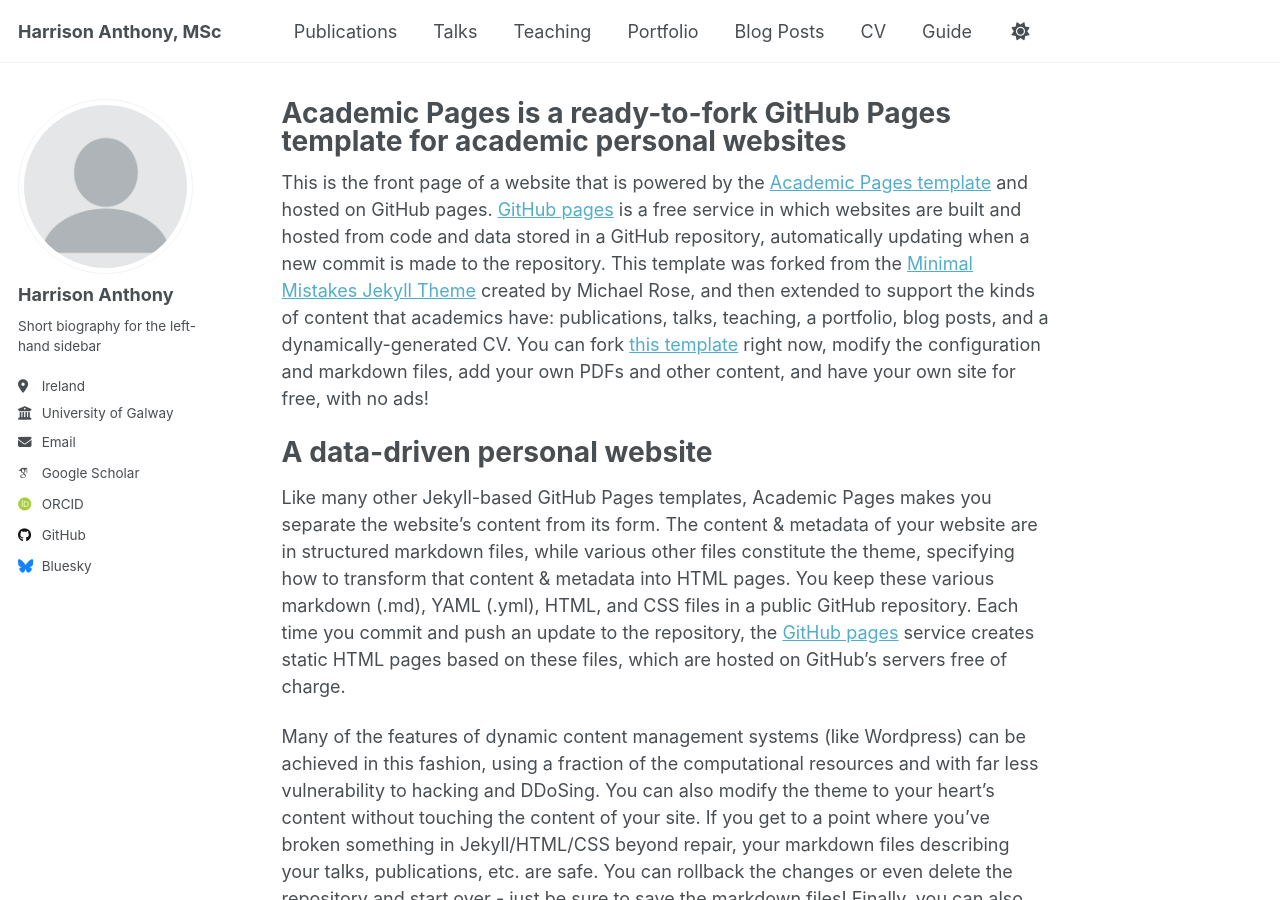
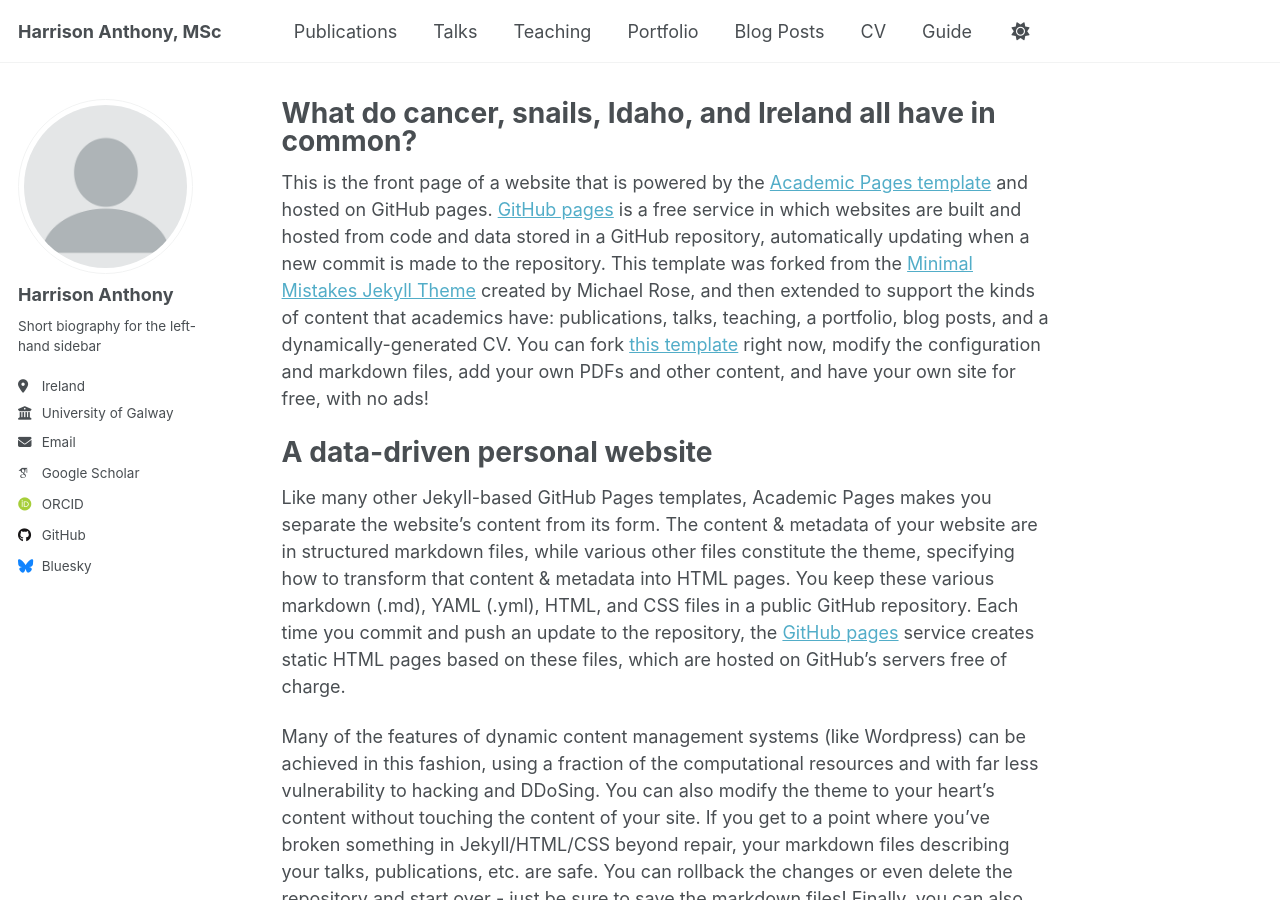
Before and after one commit to harrison-anth/harrison-anth.github.io, a Jekyll site: the page built from _pages/about.md, in a window 1280 px wide and 900 px high. Built offline with Jekyll 4.4.1, drawn with Linux system fonts in a browser that asks for light colours; some web fonts are replaced.

Commit message:
updating readme

```diff
--- a/_pages/about.md
+++ b/_pages/about.md
@@ -1,6 +1,6 @@
 ---
 permalink: /
-title: "Academic Pages is a ready-to-fork GitHub Pages template for academic personal websites"
+title: "What do cancer, snails, Idaho, and Ireland all have in common?"
 author_profile: true
 redirect_from:
   - /about/
```
